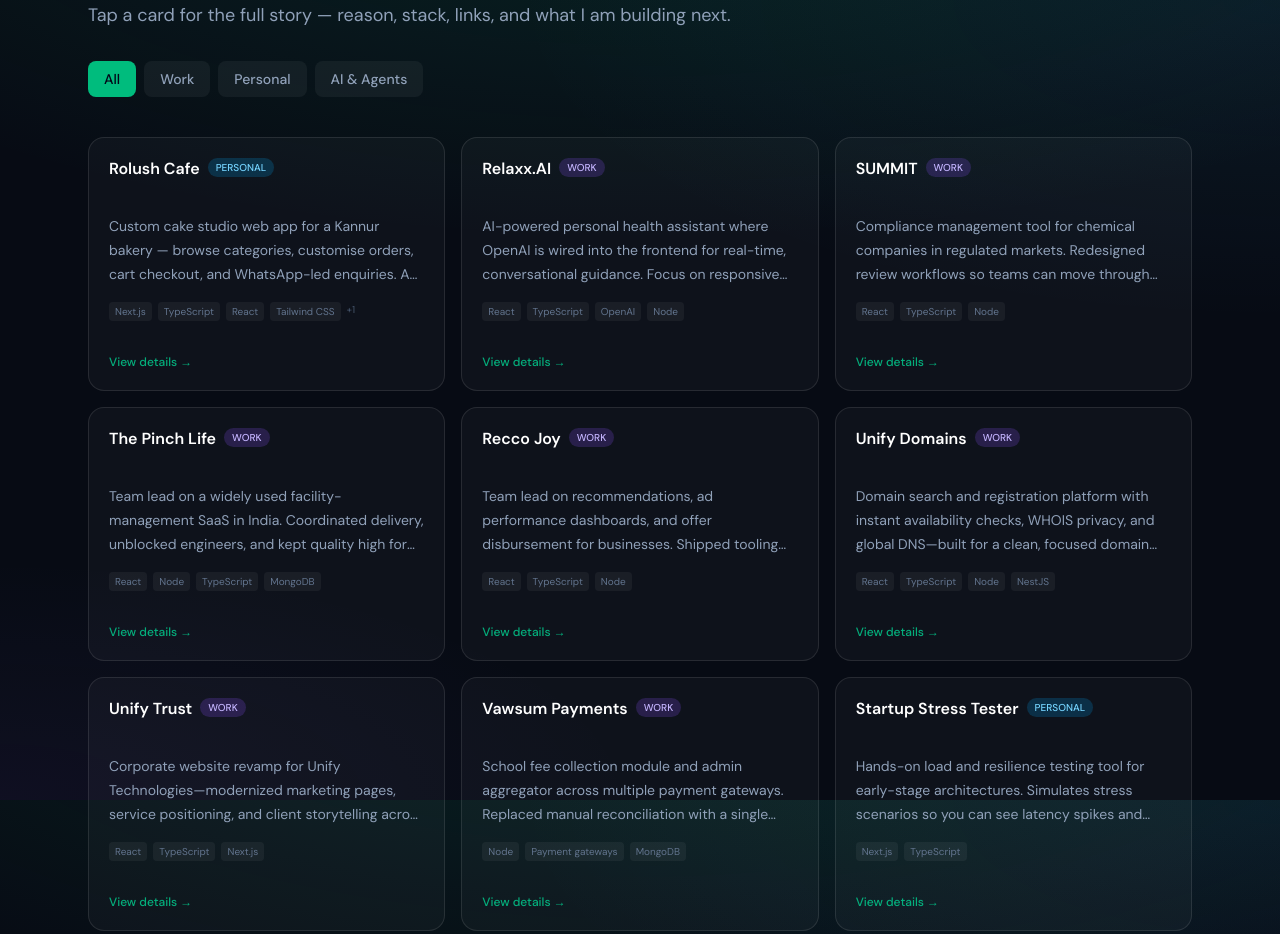
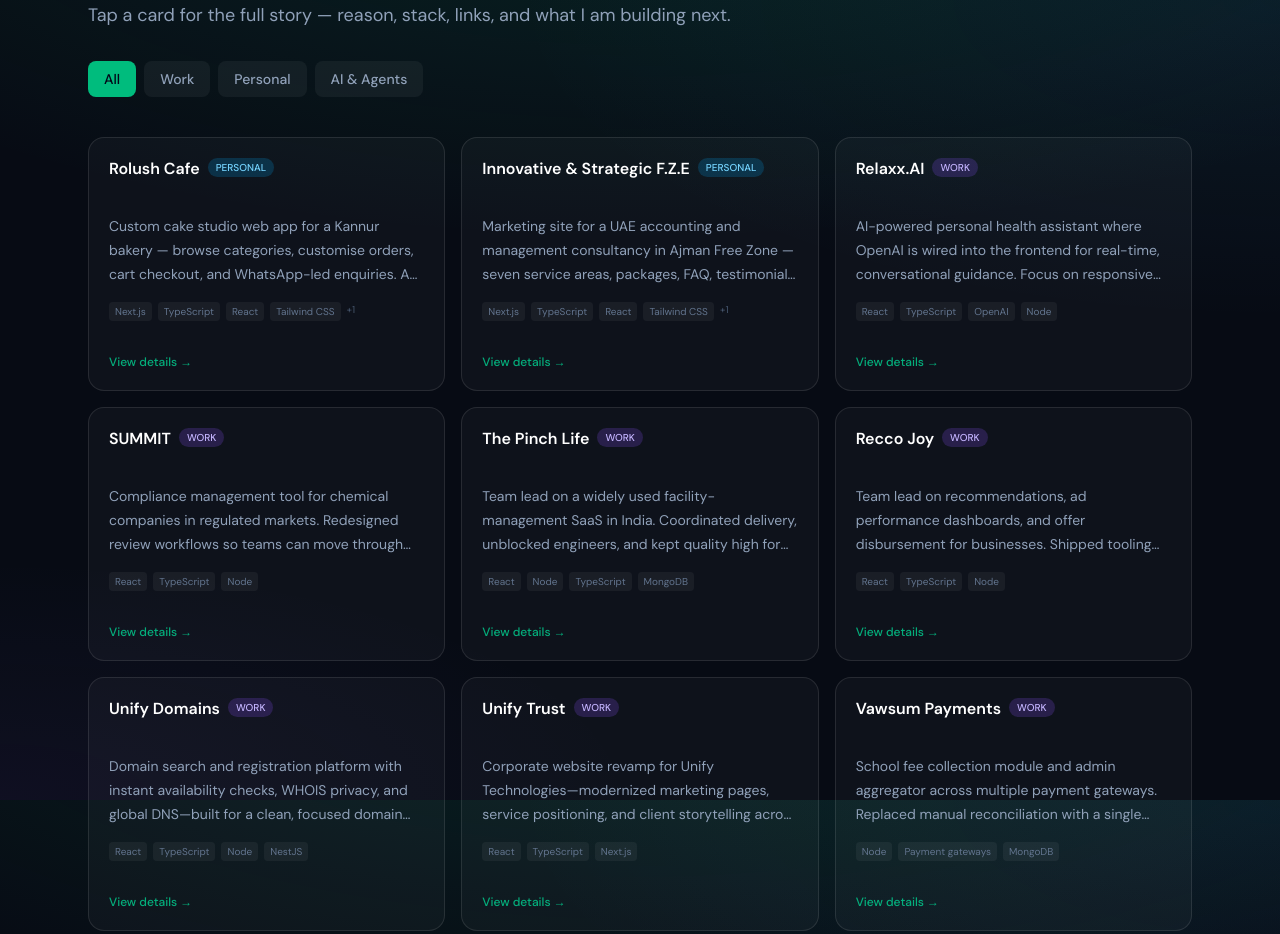
Before and after one commit to visakhvjn/portfolio, a Next.js app: page / in a window 1280 px wide. Shown: the part 2400-3334 px from the top of the page. Built offline with nearby package versions, Linux system fonts and the light colour scheme.

Commit message:
adding new project

```diff
--- a/src/data/projects.ts
+++ b/src/data/projects.ts
@@ -18,6 +18,25 @@
       "Online payment integration beyond WhatsApp-led orders",
       "Admin tooling for menu and seasonal featured cakes",
       "Delivery slot booking and order tracking",
+    ],
+  },
+  {
+    slug: "innovative-strategic",
+    heading: "Innovative & Strategic F.Z.E",
+    type: "personal",
+    featured: true,
+    summary:
+      "Marketing site for a UAE accounting and management consultancy in Ajman Free Zone — seven service areas, packages, FAQ, testimonials, and consultation booking for clients across the UAE, UK, and Georgia.",
+    resumeLine:
+      "Consultancy marketing site with service pages, packages, FAQ, and consultation booking for a UAE accounting firm.",
+    reason:
+      "Accounting and tax firms need a site that earns trust before the first call—clear services, compliance signals, and a simple path to book a consultation. Innovative & Strategic F.Z.E needed that for their Ajman Free Zone practice: corporate tax, VAT, audit, bookkeeping, AML, and advisory work across the UAE, UK, and Georgia. I built the marketing site end-to-end—navigation across seven practice areas, packages and FAQ pages, client testimonials, track-record highlights, and contact and consultation flows so prospects see what they offer and how to reach the team. The design leans into credibility for regulated industries: readable service copy, FTA and compliance cues, and mobile-friendly layouts on Vercel so the firm can iterate as services and regulations change.",
+    tech: ["Next.js", "TypeScript", "React", "Tailwind CSS", "Vercel"],
+    demoUrl: "https://ka-website-dusky.vercel.app/",
+    futureWork: [
+      "Insights or blog section for UAE tax and VAT updates",
+      "Integrated online consultation scheduling",
+      "Multilingual support (English / Arabic)",
     ],
   },
   {
--- a/src/resume/buildContent.ts
+++ b/src/resume/buildContent.ts
@@ -34,6 +34,7 @@
 const resumePersonalProjectSlugs = [
   "dumpd",
   "rolush",
+  "innovative-strategic",
   "startup-stress-tester",
   "ai-debator",
   "daily-motivation-ai",
```
Also changed, not shown: 2 other files (tests, documents, lock files or other folders).
